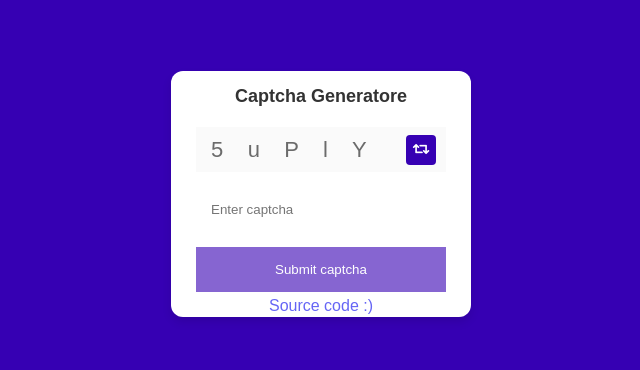
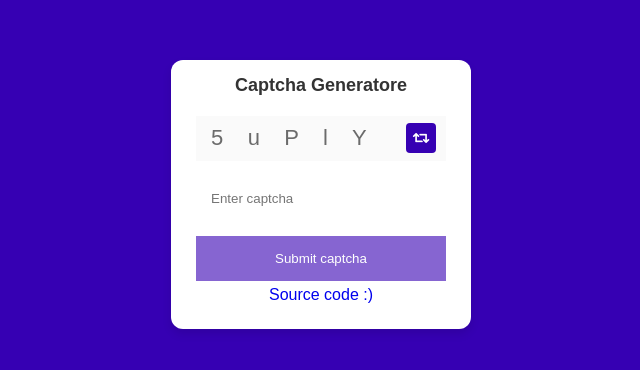
Before and after one commit to Zarpoosh/Captcha_Generatore, a plain HTML site: page index.html in a window 1280 px wide. Shown: the part 206-576 px from the top of the page, without its empty margins (319-959 px from the left). Drawn offline with nearby package versions, Linux system fonts and the light colour scheme.

Commit message:
add refresh icone & source code

```diff
--- a/css/main.css
+++ b/css/main.css
@@ -109,5 +109,5 @@ a {
   text-decoration: none;
   display: flex;
   justify-content: center;
-  margin: 5px;
+  margin-top: 5px;
 }
--- a/index.html
+++ b/index.html
@@ -32,8 +32,8 @@
 
         <div class="input_field button disabled">
             <button>Submit captcha</button>
-            <a href="https://github.com/Zarpoosh/Captcha_Generatore">Source code :)</a>
-    </div>
+        </div>
+        <a href="https://github.com/Zarpoosh/Captcha_Generatore">Source code :)</a>
     <script src="./js/main.js"></script>
   </body>
 </html>
```
